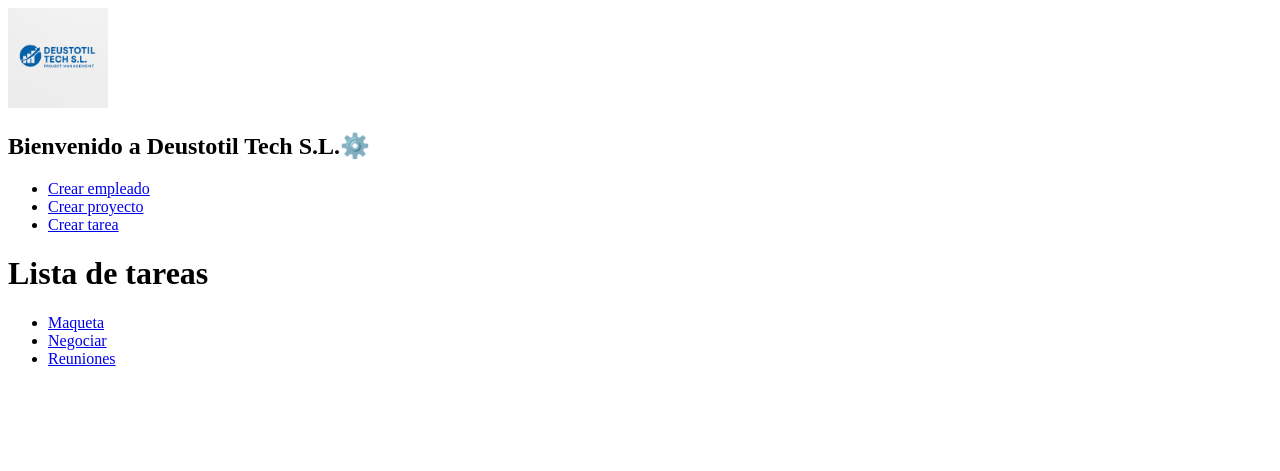
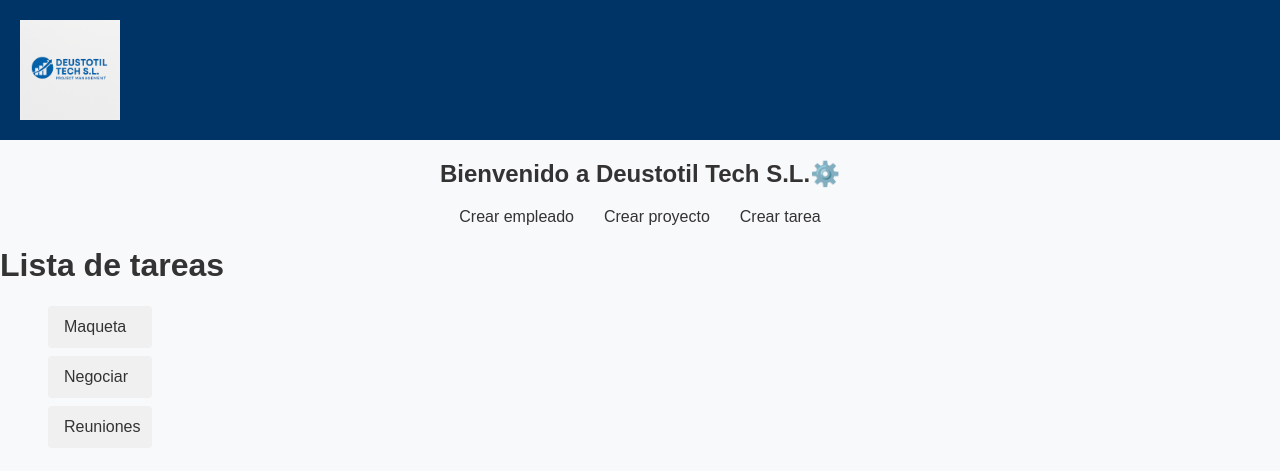
Before and after one commit to GaizkaMiranda/ProyectoWeb2025, a Django app: page /AppDjango/tareas/ in a window 1280 px wide. Shown: the top 471 px of the page. Run offline with Django 4.2, Linux system fonts and the light colour scheme; data comes from the database, SQL or seed files in the repository.

Commit message:
Estilos para base, create y form

```diff
--- a/AppDjango/templates/base.html
+++ b/AppDjango/templates/base.html
@@ -14,11 +14,12 @@
 
        </header>
     <h2>{%block title%}Bienvenido a Deustotil Tech S.L.⚙️</h2>
-        <ul>
-            <li><a href="{% url 'crear-empleado' %}">Crear empleado</a></li>
-            <li><a href="{% url 'crear-proyecto' %}">Crear proyecto</a></li>
-            <li><a href="{% url 'crear-tarea' %}">Crear tarea</a></li>
-        </ul>
+    <ul class="menu-horizontal">
+        <li><a href="{% url 'crear-empleado' %}">Crear empleado</a></li>
+        <li><a href="{% url 'crear-proyecto' %}">Crear proyecto</a></li>
+        <li><a href="{% url 'crear-tarea' %}">Crear tarea</a></li>
+    </ul>
+
         {%endblock%}
 
     <div id="content">
--- a/AppDjango/templates/listado-empleados.html
+++ b/AppDjango/templates/listado-empleados.html
@@ -3,7 +3,7 @@
 
 {% block contenido %}
     <h1>Lista de empleados</h1>
-    <ul>
+    <ul class="list-view">
         {% for empleado in lista_empleados %}
             <li><a href="{% url 'detalle_empleado' empleado.pk %}">{{ empleado.nombre }}</a></li>
 
--- a/AppDjango/templates/listado-proyectos.html
+++ b/AppDjango/templates/listado-proyectos.html
@@ -3,7 +3,7 @@
 
 {% block contenido %}
     <h1>Lista de proyectos</h1>
-    <ul>
+    <ul class="list-view">
         {% for proyecto in lista_proyectos %}
         <li><a href="{% url 'detalle_proyecto' proyecto.pk %}">{{ proyecto.nombre }}</a></li>
 
--- a/AppDjango/templates/listado-tareas.html
+++ b/AppDjango/templates/listado-tareas.html
@@ -3,7 +3,7 @@
 
 {% block contenido %}
     <h1>Lista de tareas</h1>
-    <ul>
+    <ul class="list-view">
         {% for tarea in lista_tareas %}
         <li><a href="{% url 'detalle_tarea' tarea.pk %}">{{ tarea.nombre }}</a></li>
 
--- a/static/css/styles.css
+++ b/static/css/styles.css
@@ -3,3 +3,142 @@
     height: auto;
     margin-right: 40px;
 }
+
+body {
+    margin: 0;
+    font-family: Arial, sans-serif;
+    background-color: #f8f9fa;
+    color: #333;
+}
+/*------------------------Header de la pagina-------------------------*/
+header {
+    background-color: #003366;
+    color: white;
+    padding: 20px;
+    display: flex;
+    align-items: center;
+}
+
+nav {
+    background-color: #00509e;
+    padding: 10px 0;
+}
+
+.nav-menu {
+    list-style: none;
+    margin: 0;
+    padding: 0;
+    display: flex;
+    justify-content: center;
+    gap: 20px;
+}
+
+.nav-menu li a {
+    color: white;
+    text-decoration: none;
+    padding: 8px 12px;
+    border-radius: 4px;
+}
+
+.nav-menu li a:hover {
+    background-color: #0073e6;
+}
+
+main {
+    padding: 20px;
+}
+
+h2 {
+    text-align: center;
+    margin-top: 20px;
+}
+
+.form-container {
+    max-width: 600px;
+    margin: 20px auto;
+    background-color: #fff;
+    padding: 20px;
+    border-radius: 5px;
+    box-shadow: 0 0 10px rgba(0, 0, 0, 0.1);
+}
+
+/*-------------------------Menu horizontal, navegacion---------*/
+.menu-horizontal {
+    list-style: none; /* Elimina los puntos de la lista */
+    padding: 0;
+    margin: 0;
+    display: flex;
+    justify-content: center; /* Centra la lista horizontalmente */
+}
+
+.menu-horizontal li a {
+    text-decoration: none;
+    color: #333;
+    padding: 10px 15px;
+    border-radius: 4px;
+}
+
+.menu-horizontal li a:hover {
+    background-color: #b8dcff;
+}
+
+/*-----------------------Formulario----------------------------*/
+.form-container p {
+    margin-bottom: 15px;
+}
+
+.form-container label {
+display: block;
+margin-bottom: 5px;
+font-weight: bold;
+}
+
+.form-container input,
+.form-container select,
+.form-container textarea {
+width: 100%;
+padding: 8px;
+box-sizing: border-box;
+margin-bottom: 10px;
+border: 1px solid #ccc;
+border-radius: 4px;
+}
+
+.btn {
+background-color: #00509e;
+color: white;
+padding: 10px 15px;
+border: none;
+border-radius: 4px;
+cursor: pointer;
+}
+
+.btn:hover {
+background-color: #003f7f;
+}
+
+/*------------------Lista--------------------------*/
+
+.list-view {
+ list-style-type: none;
+ width: 120px;
+}
+
+.list-view li {
+    background-color: #f0f0f0;
+    margin: 8px;
+    padding: 12px 16px;
+    border-radius: 4px;
+}
+
+.list-view li a {
+    text-decoration: none;
+    color: #333;
+    display: block;
+}
+
+.list-view li:hover {
+    background-color: #b8dcff;
+}
+
+/*------------------------Detail View-------------------------*/
```
